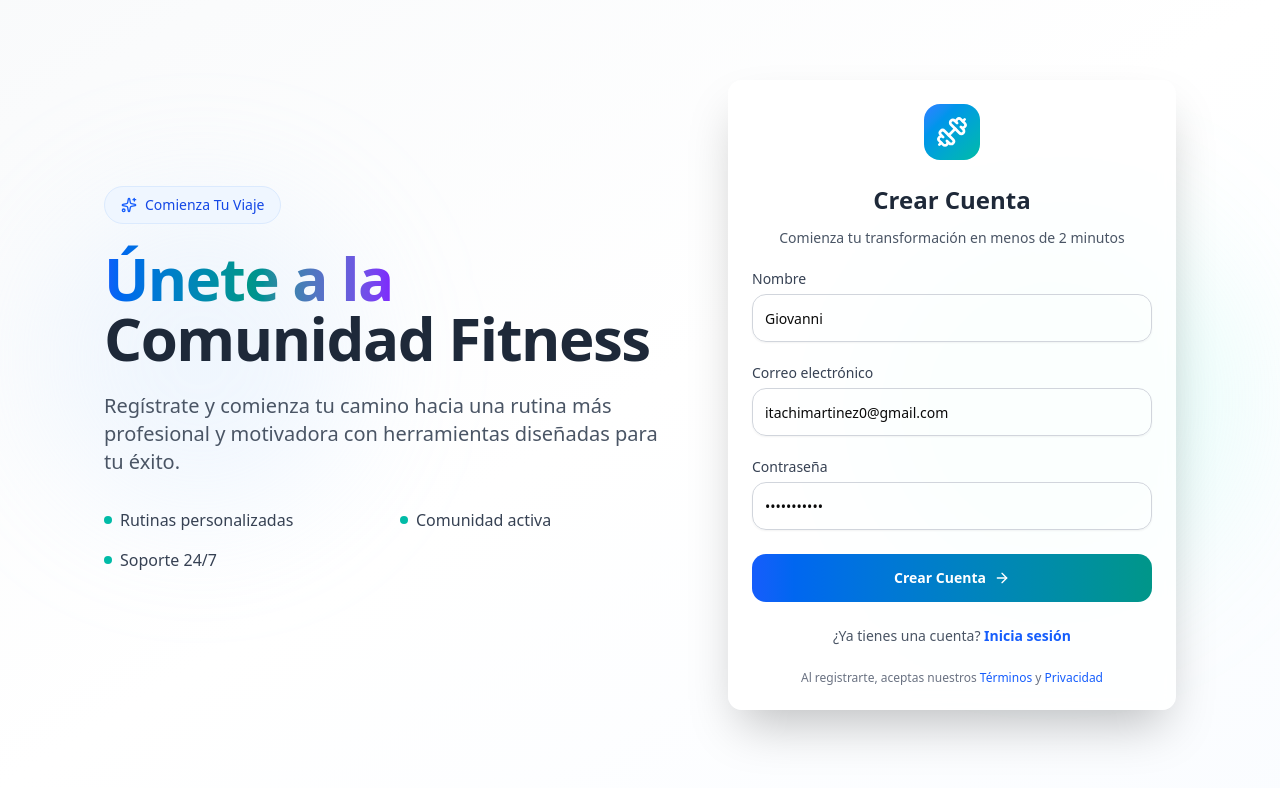
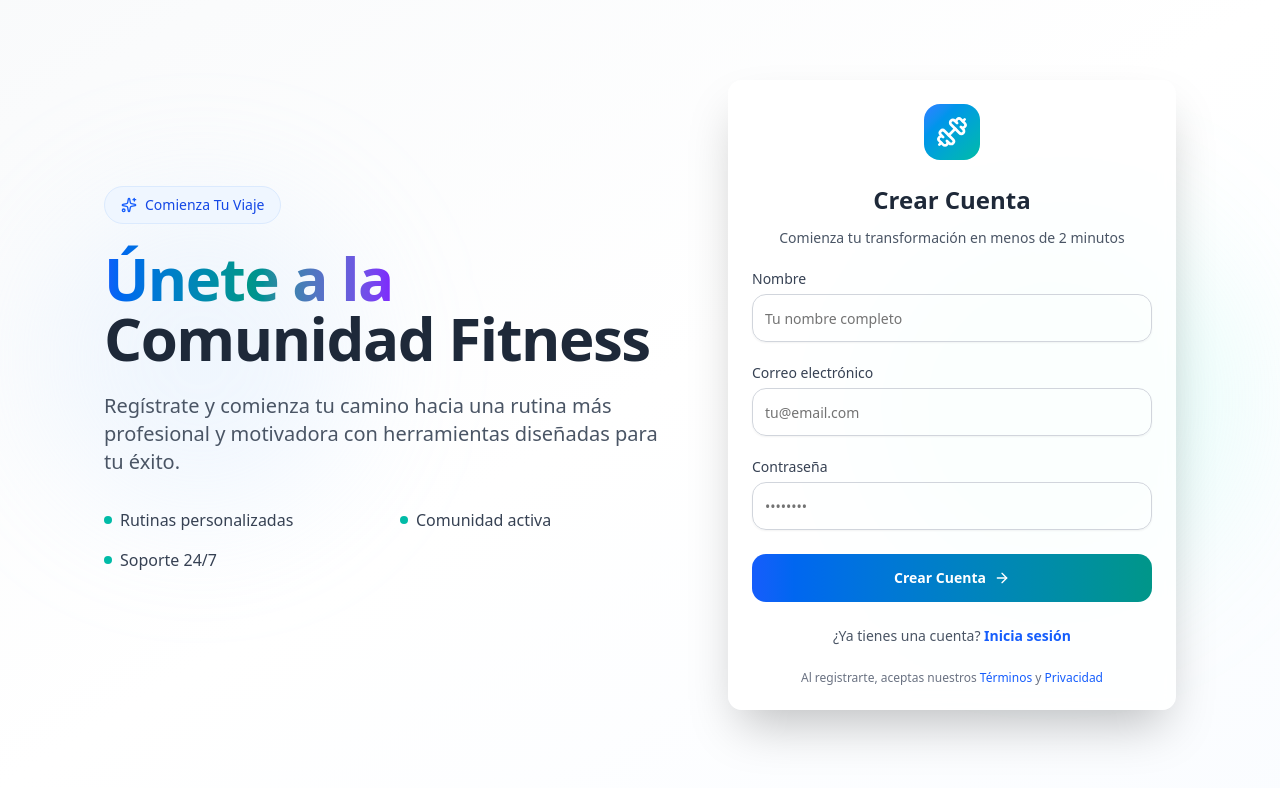
Before and after one commit to Kakarot-Caracter/Workouthub-Frontend, a Next.js app: page /register in a window 1280 px wide. Shown: the top 788 px of the page. Built offline with nearby package versions, Linux system fonts and the light colour scheme; no server answers.

Commit message:
Update RegisterForm.tsx

```diff
--- a/app/register/components/RegisterForm.tsx
+++ b/app/register/components/RegisterForm.tsx
@@ -51,9 +51,9 @@ const RegisterForm = () => {
   const form = useForm<RegisterFormData>({
     resolver: zodResolver(registerSchema),
     defaultValues: {
-      username: "Giovanni",
-      email: "itachimartinez0@gmail.com",
-      password: "MADARA12345",
+      username: "",
+      email: "",
+      password: "",
     },
   });
 
```
